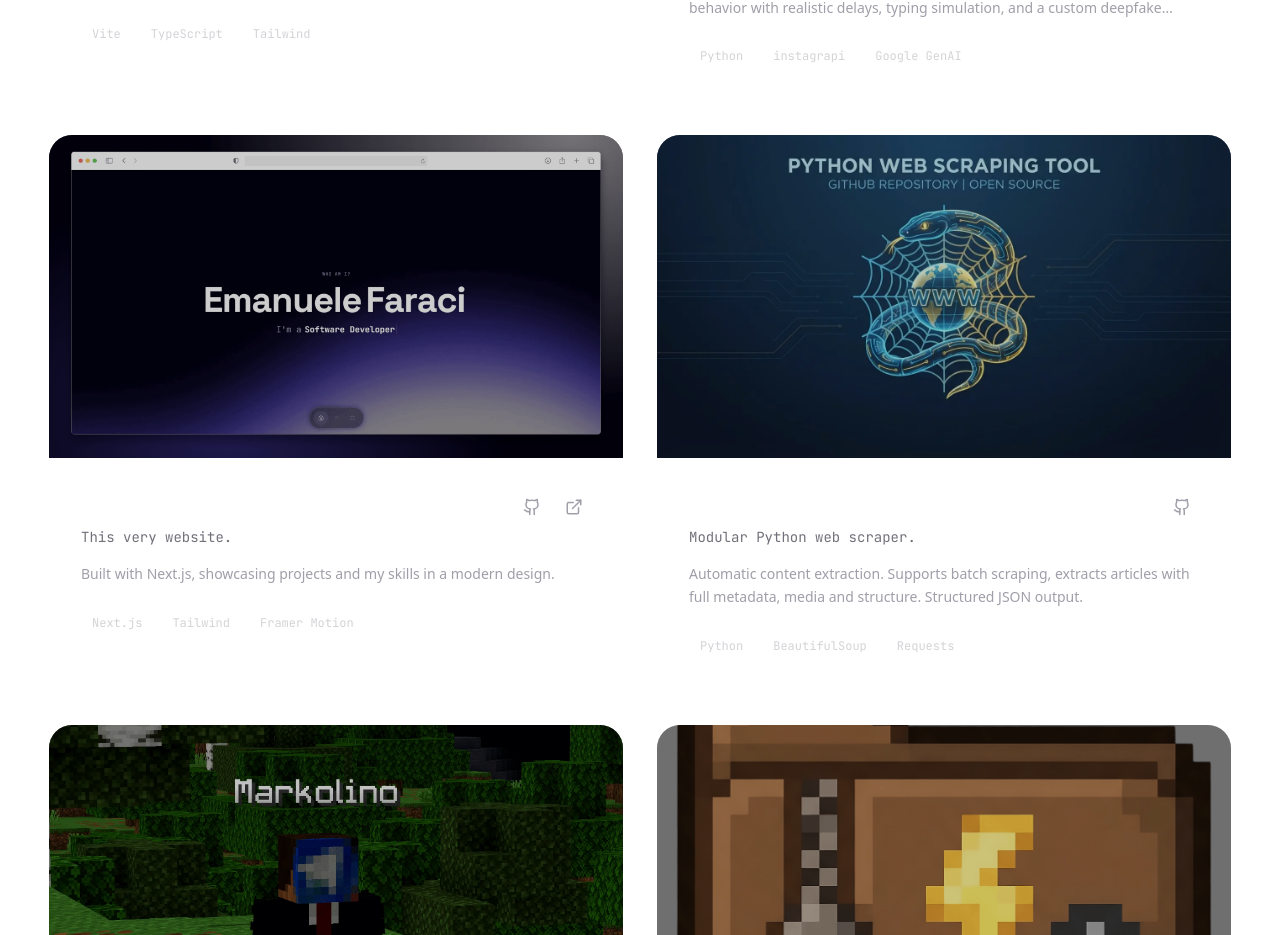
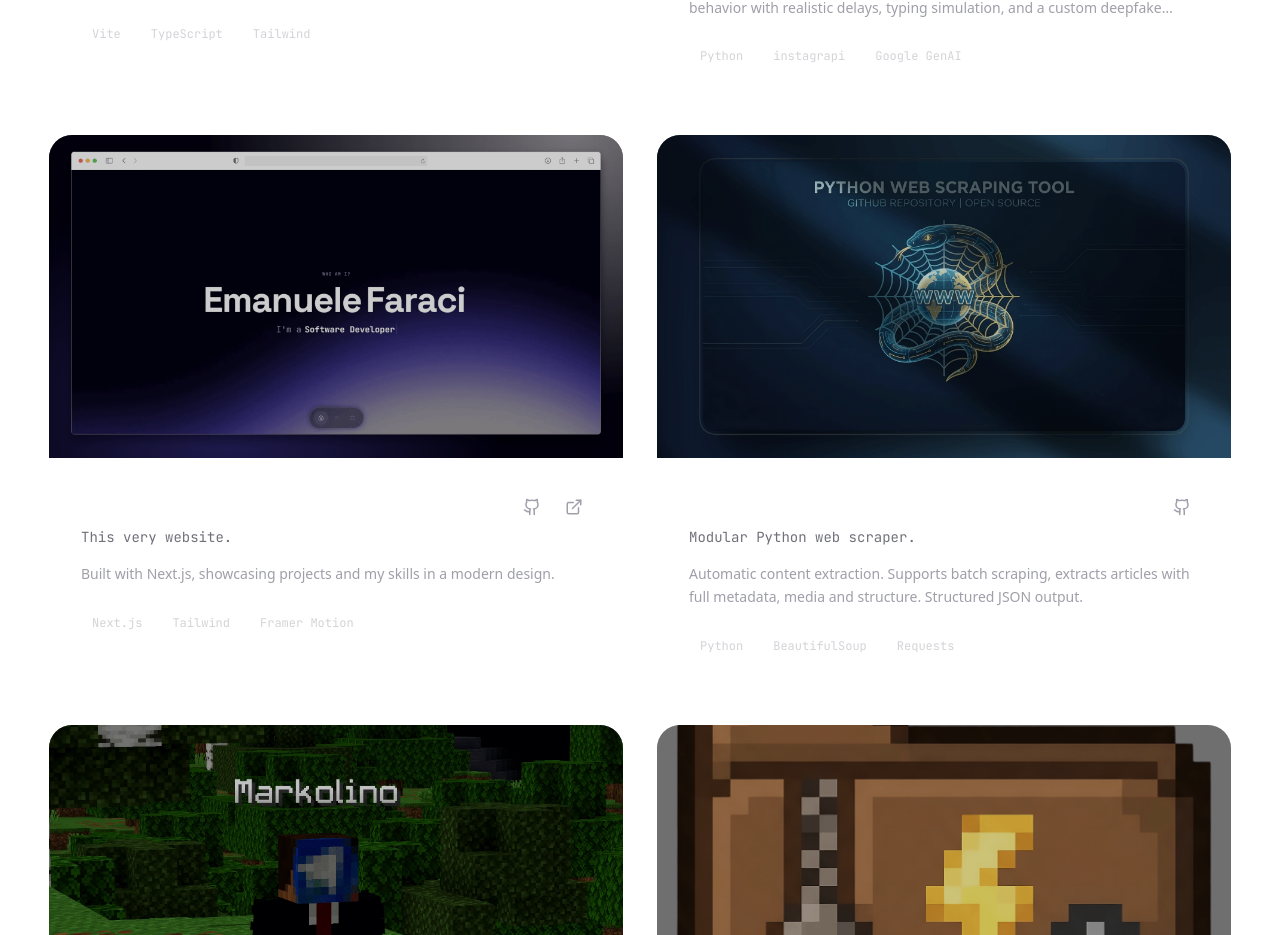
Before and after one commit to emqnuele/portfolio, a Next.js app: page /projects in a window 1280 px wide. Shown: the part 3792-4727 px from the top of the page. Built offline with nearby package versions, Linux system fonts and the light colour scheme.

Commit message:
updated project image2

```diff
--- a/src/data/portfolio.ts
+++ b/src/data/portfolio.ts
@@ -200,7 +200,7 @@ export const projects: Project[] = [
         title: 'Simple Web Scraper',
         tagline: 'Modular Python web scraper.',
         description: 'Automatic content extraction. Supports batch scraping, extracts articles with full metadata, media and structure. Structured JSON output.',
-        image: '/projects/scraper.webp',
+        image: '/projects/scraper.png',
         status: 'beta / 2025',
         stack: ['Python', 'BeautifulSoup', 'Requests'],
         links: [{ label: 'github', href: 'https://github.com/emqnuele/webscraper' }],
```
Also changed, not shown: public/projects/scraper.png (added), public/projects/scraper.webp (deleted).
